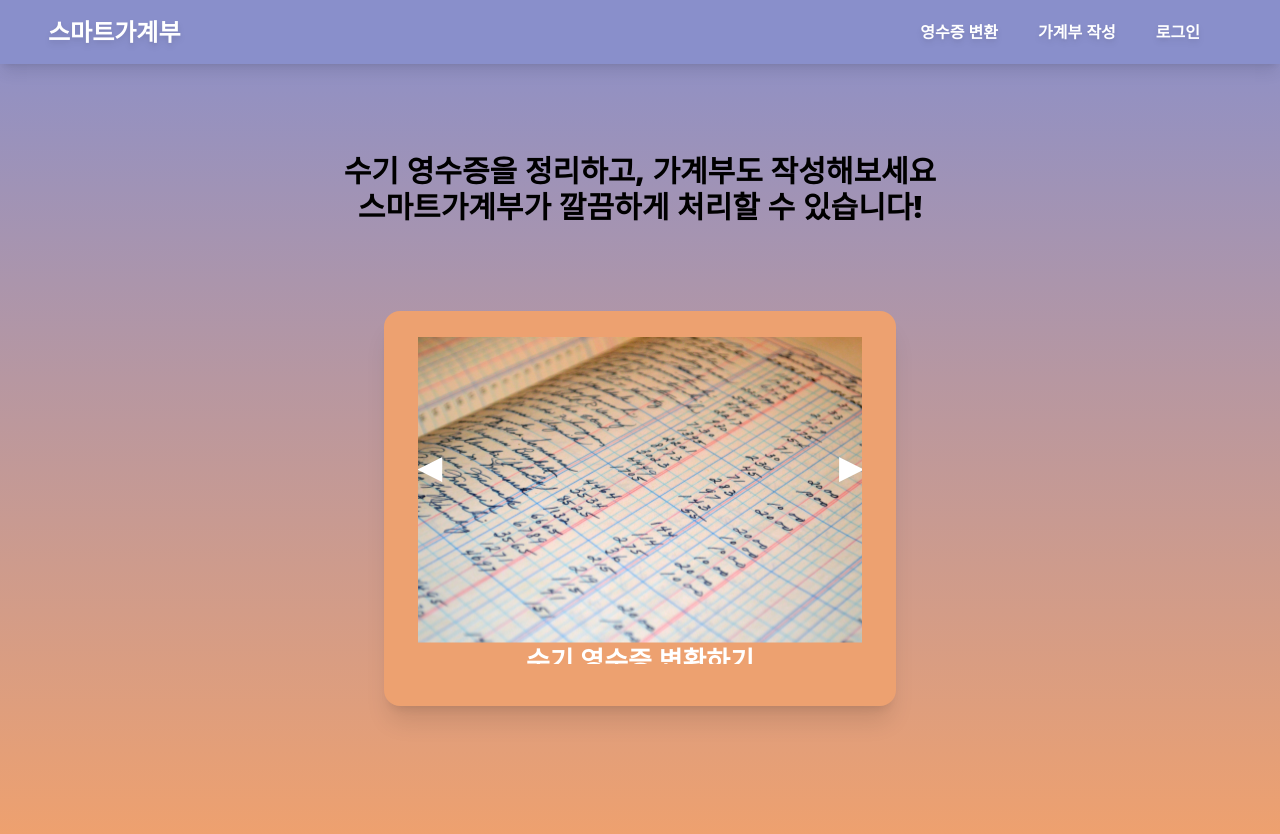
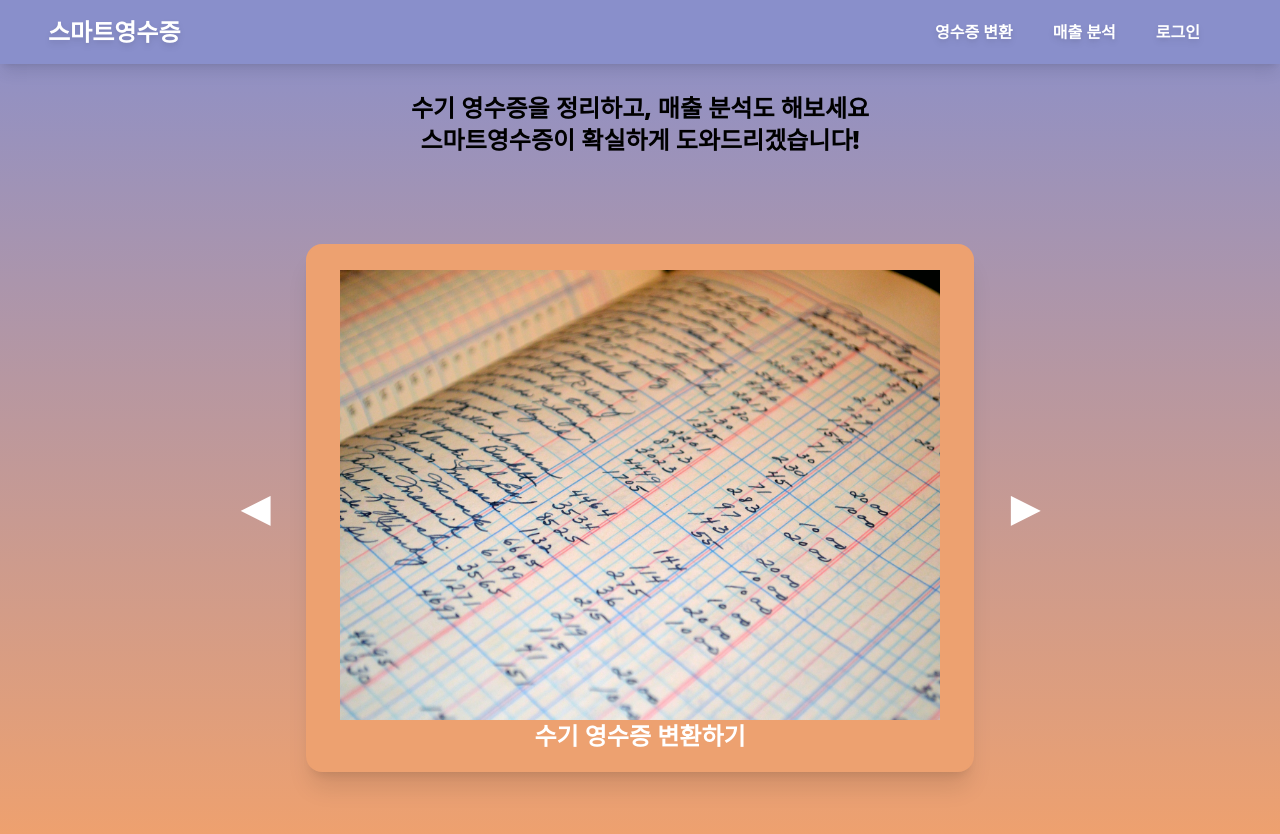
Before and after one commit to JisooOvO/DataAnalystProject-Frontend-YoungmanProject, a React (Create React App) app: page / in a window 1280 px wide. Shown: the top 834 px of the page. Built offline with nearby package versions, Linux system fonts and the light colour scheme.

Commit message:
updated Carousel

```diff
--- a/src/component/header/Header.js
+++ b/src/component/header/Header.js
@@ -17,11 +17,11 @@ const Header = () => {
     return (
         <header style={{backgroundColor : PURPLE}} className={`w-full hover:b shadow-lg h-16 pl-12 pr-20 items-center flex justify-between z-[9999]`}>
             <div className="text-2xl font-bold text-white">
-                <Navigation title={"스마트가계부"} url={"/"}/>
+                <Navigation title={"스마트영수증"} url={"/"}/>
             </div>
             <nav className='flex font-semibold items-center gap-4 sm:gap-10 text-white'>
                 <Navigation title={"영수증 변환"} url={"/transform/add_receipt"}/>
-                <Navigation title={"가계부 작성"} url={"/accountbook/add"}/>
+                <Navigation title={"매출 분석"} url={"/accountbook/add"}/>
                 {nav ? nav : ''}
             </nav>
         </header>
--- /dev/null
+++ b/src/component/mainpage/Arrow.js
@@ -0,0 +1,13 @@
+
+const Arrow = ({ direction, onClick }) => {
+    return (
+        <span
+            className={`absolute top-[50%] transform -translate-y-1/2 text-4xl z-10 cursor-pointer select-none ${direction === 'left' ? 'left-[-20%] md:left-[-10%]' : 'right-[-20%] md:right-[-10%]'}`}
+            onClick={onClick}
+        >
+            {direction === 'left' ? '◀' : '▶'}
+        </span>
+    );
+};
+
+export default Arrow;
--- a/src/component/mainpage/Carousel.js
+++ b/src/component/mainpage/Carousel.js
@@ -1,35 +1,22 @@
 import { useEffect, useState } from "react";
 import "../../css/Carousel.css"
 
-const Carousel = ({ images, onSelect }) => {
-
-    const [current, setCurrent] = useState(0);
-    const length = images.length;
-
-    const nextSlide = () => {
-        setCurrent(current === length - 1 ? 0 : current + 1);
-    };
-
-    const prevSlide = () => {
-        setCurrent(current === 0 ? length - 1 : current - 1);
-    };
+const Carousel = ({ images, currentIndex, onSelect }) => {
 
     if (!Array.isArray(images) || images.length <= 0) {
         return null;
     }
 
     return (
-        <div className="relative mx-auto overflow-hidden">
-            <span className="absolute top-[40%] transform -translate-y-1/2 text-3xl z-10 cursor-pointer select-none left-0" onClick={prevSlide}>◀</span>
-            <span className="absolute top-[40%] transform -translate-y-1/2 text-3xl z-10 cursor-pointer select-none right-0" onClick={nextSlide}>▶</span>
+        <div className="relative mx-auto overflow-hidden w-[200px] h-[150px] sm:w-[500px] lg:w-[600px] sm:h-[380px] lg:h-[500px]">
             {images.map((item, index) => (
-                <div className={index === current ? "slide active" : "slide"}
+                <div className={index === currentIndex ? "slide active" : "slide"}
                      key={index}
                      onClick={() => onSelect(index)}
                      >
-                {index === current && (
+                {index === currentIndex && (
                     <>
-                    <img src={item.src} alt="menu_image" className="w-[100%] h-auto" />
+                    <img src={item.src} alt="menu_image" className="w-[300px] h-[120px] md:w-full md:h-[330px] lg:h-[450px]" />
                     <div className="image-text">{item.text}</div>
                     </>
                     )}
--- a/src/component/mainpage/MainButton.js
+++ b/src/component/mainpage/MainButton.js
@@ -1,8 +1,9 @@
-import React from 'react'
+import React, { useState } from 'react'
 import HandwrittenReceiptImage from "../../image/handwrittenReceipt.jpg"
 import AccountBookImage from "../../image/AccountBook.jpg"
 import { useNavigate } from 'react-router-dom'
 import Carousel from './Carousel'
+import Arrow from './Arrow'
 const MainButton = () => {
 
 
@@ -16,15 +17,15 @@ const MainButton = () => {
     text: "가계부 이미지"
   }
 
-  const imagesData = [
-    ImageReceipt,
-    ImageAccount
-  ];
+  const imagesData = [ ImageReceipt, ImageAccount ];
+
+  const [currentIndex, setCurrentIndex] = useState(0);
 
   const navigate = useNavigate();
 
-  const handleSelect = (currentIndex) => {
-    switch (currentIndex) {
+  const handleSelect = (index) => {
+    setCurrentIndex(index);
+    switch (index) {
       case 0:
         navigate("/transform/add_receipt");
         break;
@@ -34,11 +35,21 @@ const MainButton = () => {
       default:
         break;
     }
-  }
+  };
+
+  const handlePrevClick = () => {
+    setCurrentIndex(currentIndex > 0 ? currentIndex - 1 : imagesData.length - 1);
+  };
+
+  const handleNextClick = () => {
+    setCurrentIndex(currentIndex < imagesData.length - 1 ? currentIndex + 1 : 0);
+  };
 
   return (
-    <div className="p-10 text-2xl hover:cursor-pointer px-8 pt-6 text-center shadow-xl bg-[#EDA170] text-white font-bold border-2 border-[#EDA170] rounded-2xl">
-      <Carousel images={imagesData} onSelect={handleSelect} />
+    <div className="relative flex justify-center text-md sm:text-2xl hover:cursor-pointer px-4 pt-3 md:px-8 md:pt-6 text-center shadow-xl bg-[#EDA170] text-white font-bold border-2 border-[#EDA170] rounded-2xl">
+      <Arrow direction="left" onClick={handlePrevClick}  />
+      <Carousel images={imagesData} currentIndex={currentIndex} onSelect={handleSelect} />
+      <Arrow direction="right" onClick={handleNextClick} />
     </div>
   )
 }
--- a/src/component/mainpage/MainTable.js
+++ /dev/null
@@ -1,41 +0,0 @@
-
-const MainTable = () => {
-
-    const rows = [
-        { date: "2023-12-20", object: "사과", price: "20000원", place: "해피과수원" },
-        { date: "2023-12-20", object: "짜장면", price: "7000원", place: "콩자반점" }
-    ];
-
-    return (
-        <div className="bg-[#EDA170] border-8 border-[#EDA170] rounded-xl w-full h-full">
-            <div className="text-white text-lg text-center font-bold mb-4">
-                오늘의 가계부 기록
-            </div>
-            <div className="overflow-x-auto">
-                <table className="min-w-full bg-white table-auto">
-                    <thead>
-                        <tr className="">
-                            <th className="px-4 py-2 border">날짜</th>
-                            <th className="px-4 py-2 border">물품명</th>
-                            <th className="px-4 py-2 border">금액</th>
-                            <th className="px-4 py-2 border">구매처</th>
-                        </tr>
-                    </thead>
-                    <tbody className="h-[30rem]">
-                        {rows.map((row, index) => (
-                            <tr key={index} className="">
-                                <td className="px-4 py-2 border-r">{row.date}</td>
-                                <td className="px-4 py-2 border-r">{row.object}</td>
-                                <td className="px-4 py-2 border-r">{row.price}</td>
-                                <td className="px-4 py-2">{row.place}</td>
-                            </tr>
-                        ))}
-                    </tbody>
-                </table>
-            </div>
-
-        </div>
-    )
-}
-
-export default MainTable
--- a/src/component/mainpage/SideButton.js
+++ /dev/null
@@ -1,8 +0,0 @@
-
-const SideButton = ({ where }) => {
-  return (
-    <button className="h-12 animate-pulse text-4xl text-[PURPLE] hover:scale-125">{where}</button>
-  )
-}
-
-export default SideButton
--- a/src/css/Carousel.css
+++ b/src/css/Carousel.css
@@ -1,4 +1,4 @@
-.carousel {
+/* .carousel {
     position: relative;
     margin: auto;
     overflow: hidden;
@@ -37,4 +37,4 @@
 
 .right-arrow {
     right: 0;
-}
+} */
--- a/src/page/MainPage.js
+++ b/src/page/MainPage.js
@@ -4,11 +4,11 @@ const MainPage = () => {
 
   return (
     <div className='w-full h-full flex flex-col justify-center items-center'>
-      <h1 className='h-[12%] font-extrabold text-center text-2xl md:text-3xl'>수기 영수증을 정리하고, 가계부도 작성해보세요
+      <h1 className='h-[12%] font-extrabold text-center text-sm sm:text-2xl'>수기 영수증을 정리하고, 매출 분석도 해보세요
         <br />
-        스마트가계부가 깔끔하게 처리할 수 있습니다!
+        스마트영수증이 확실하게 도와드리겠습니다!
       </h1>
-      <div className='w-[40%] h-[55%] flex items-center gap-12 mt-16'>
+      <div className='flex items-center gap-12 mt-16'>
         <div className="">
           <MainButton />
         </div>
```
